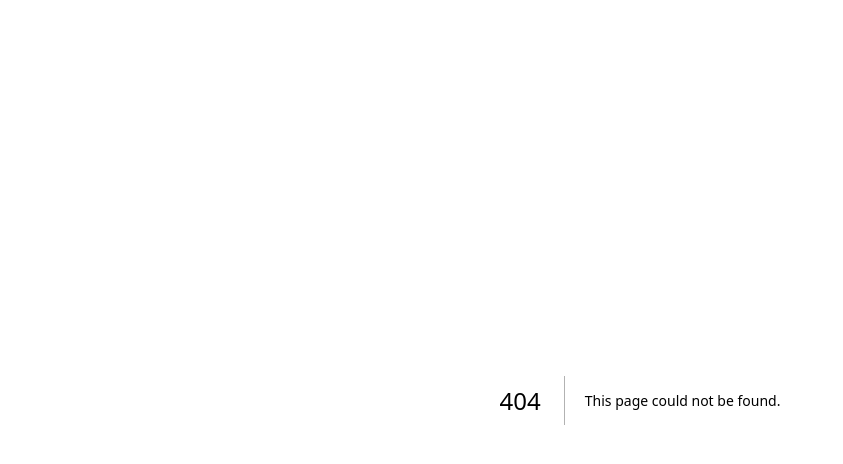
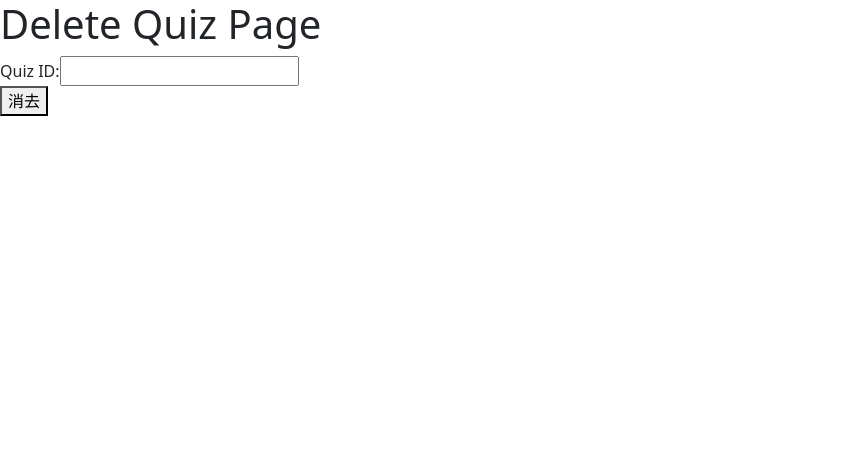
Before and after one commit to itc-s22002/FirebaseWebQuiz, a Next.js app: page /quizDeletePage in a window 1280 px wide. Before the commit this address had no page. Shown: the top 464 px of the page, without its empty margins (0-843 px from the left). Built offline with nearby package versions, Linux system fonts and the light colour scheme; no server answers.

Commit message:
削除機能完成

```diff
--- /dev/null
+++ b/pages/quizDeletePage.js
@@ -0,0 +1,37 @@
+import {collection, doc, deleteDoc, getFirestore} from "firebase/firestore"
+import React, {useState} from "react";
+import app from "../FirebaseConfig";
+
+const firestore = getFirestore(app)
+
+
+const DeleteDataPage = () => {
+    const [quizTitle, setQuizTitle] = useState('');
+
+    const handleDelete = async () => {
+        try {
+            // コレクション内のドキュメントを削除
+            await deleteDoc(doc(collection(firestore, 'quiz'), `${quizTitle}`));
+            console.log( `${quizTitle} Delete completion`)
+        } catch (error) {
+            console.error('Delete error:', error);
+            console.log("incomplete")
+        }
+        setQuizTitle("")
+    };
+
+    return (
+        <div>
+            <h1>Delete Quiz Page</h1>
+            <div>
+                <label>
+                    Quiz ID:
+                    <input type="text" value={quizTitle} onChange={(e) => setQuizTitle(e.target.value)} />
+                </label>
+            </div>
+            <button onClick={handleDelete}>消去</button>
+        </div>
+    );
+};
+
+export default DeleteDataPage;
```
